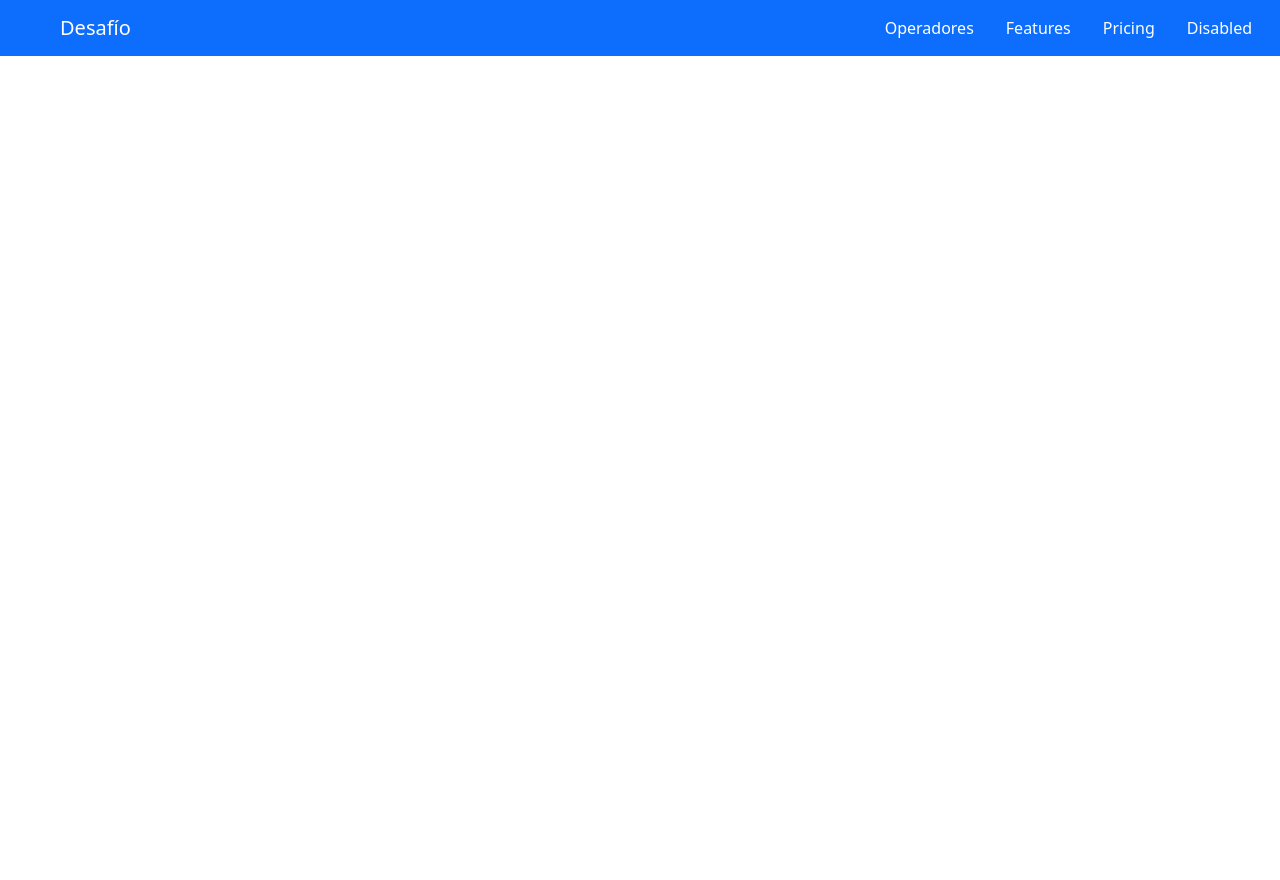
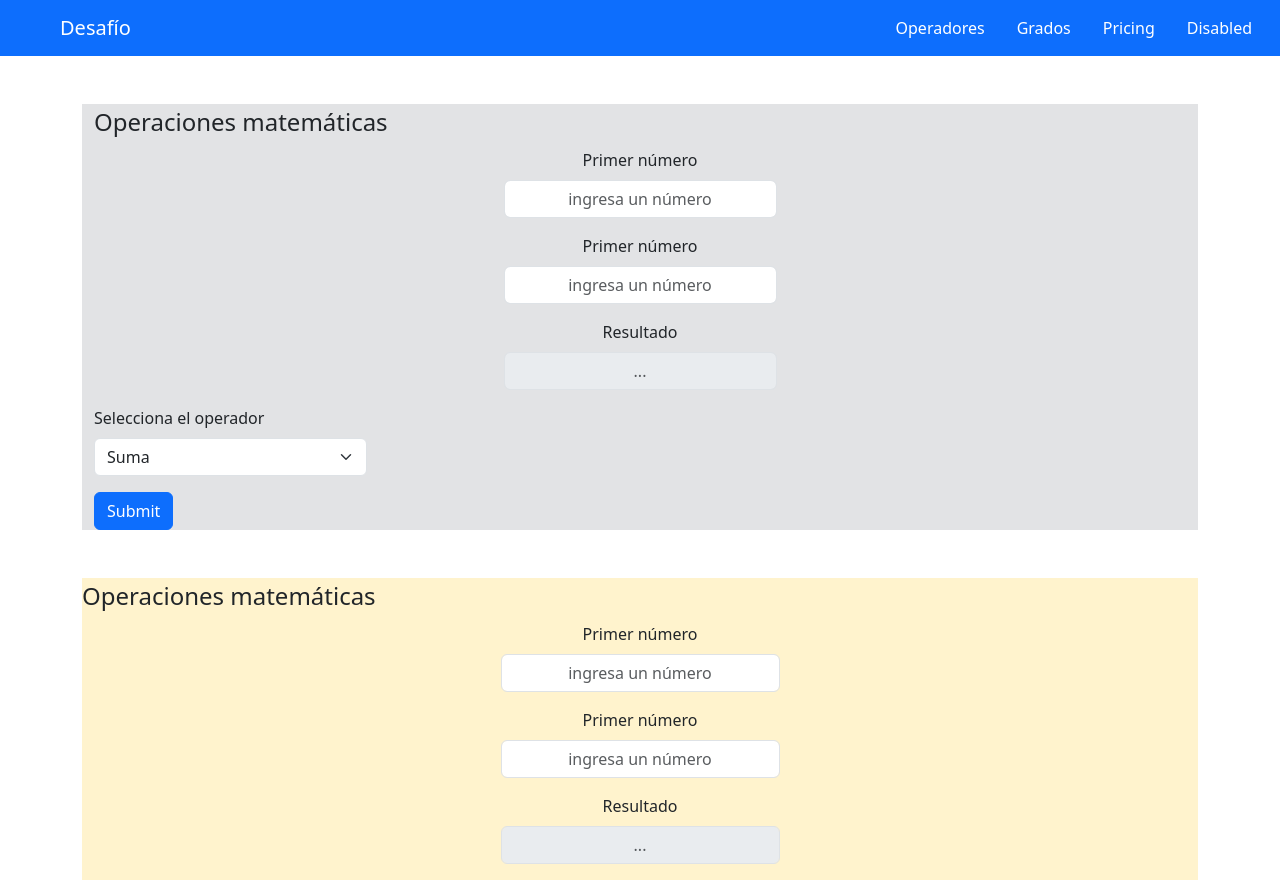
Before and after one commit to BastianPaez/js-calculos, a plain HTML site: page index.html in a window 1280 px wide. Before the commit the page ends 800 px from the top, so only its background shows below. Drawn offline with nearby package versions, Linux system fonts and the light colour scheme.

Commit message:
operaciones

```diff
--- a/index.html
+++ b/index.html
@@ -1,5 +1,5 @@
 <!DOCTYPE html>
-<html lang="en">
+<html lang="es">
 <head>
     <meta charset="UTF-8">
     <meta name="viewport" content="width=device-width, initial-scale=1.0">
@@ -17,10 +17,10 @@
               <div class="collapse navbar-collapse" id="navbarNav">
                 <ul class="navbar-nav ms-auto">
                   <li class="nav-item mx-2">
-                    <a class="nav-link active" href="#">Operadores</a>
+                    <a class="nav-link active" href="index.html">Operadores</a>
                   </li>
                   <li class="nav-item mx-2">
-                    <a class="nav-link active" href="#">Features</a>
+                    <a class="nav-link active" href="grados.html">Grados</a>
                   </li>
                   <li class="nav-item mx-2">
                     <a class="nav-link active" href="#">Pricing</a>
@@ -32,7 +32,62 @@
               </div>
             </div>
           </nav>
-        <main>
+        <main class="container">
+
+            <section id="operadores" class="bg-secondary-subtle my-5 container">
+
+                <form>
+                    <fieldset>
+                      <legend>Operaciones matemáticas</legend>
+                      <div class="mb-3 text-center">
+                        <label class="form-label">Primer número</label>
+                        <input type="text" class="form-control w-25 text-center mx-auto" placeholder="ingresa un número">
+                      </div>
+                      <div class="mb-3 text-center">
+                        <label class="form-label">Primer número</label>
+                        <input type="text" class="form-control w-25 text-center mx-auto" placeholder="ingresa un número">
+                      </div>
+                      <div class="h-25">
+                        <div class="mb-3 text-center">
+                            <label class="form-label">Resultado</label>
+                            <input type="text" class="form-control w-25 text-center mx-auto disabled" placeholder="..." disabled>
+                        </div>
+                      </div>
+                      <div class="mb-3 w-25">
+                        <label for="disabledSelect" class="form-label">Selecciona el operador</label>
+                        <select class="form-select">
+                          <option>Suma</option>
+                          <option>Resta</option>
+                          <option>Multiplicación</option>
+                          <option>División</option>
+                        </select>
+                      </div>
+                      <button type="submit" class="btn btn-primary">Submit</button>
+                    </fieldset>
+                  </form>
+
+            </section>
+
+            <section id="grados" class="bg-warning-subtle">
+                <form>
+                    <fieldset>
+                      <legend>Operaciones matemáticas</legend>
+                      <div class="mb-3 text-center">
+                        <label class="form-label">Primer número</label>
+                        <input type="text" class="form-control w-25 text-center mx-auto" placeholder="ingresa un número">
+                      </div>
+                      <div class="mb-3 text-center">
+                        <label class="form-label">Primer número</label>
+                        <input type="text" class="form-control w-25 text-center mx-auto" placeholder="ingresa un número">
+                      </div>
+                      <div class="h-25">
+                        <div class="mb-3 text-center">
+                            <label class="form-label">Resultado</label>
+                            <input type="text" class="form-control w-25 text-center mx-auto disabled" placeholder="..." disabled>
+                        </div>
+                      </div>
+            </section>
+
 
 
 
```
Also changed, not shown: grados.html (added, +60 -0 lines).
